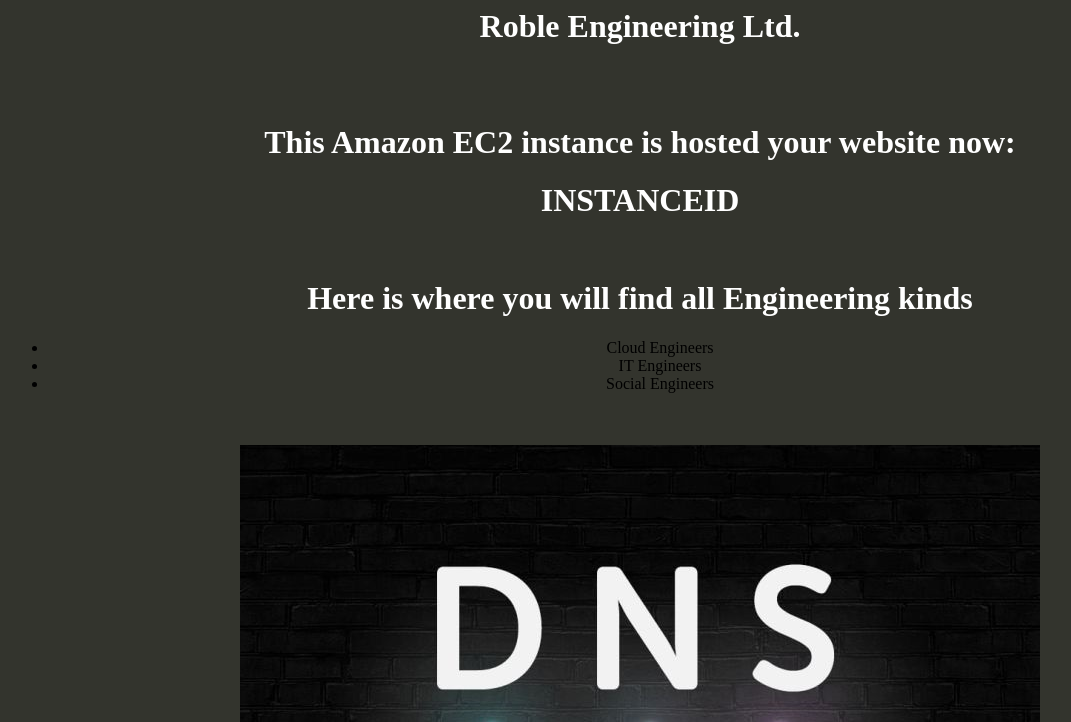
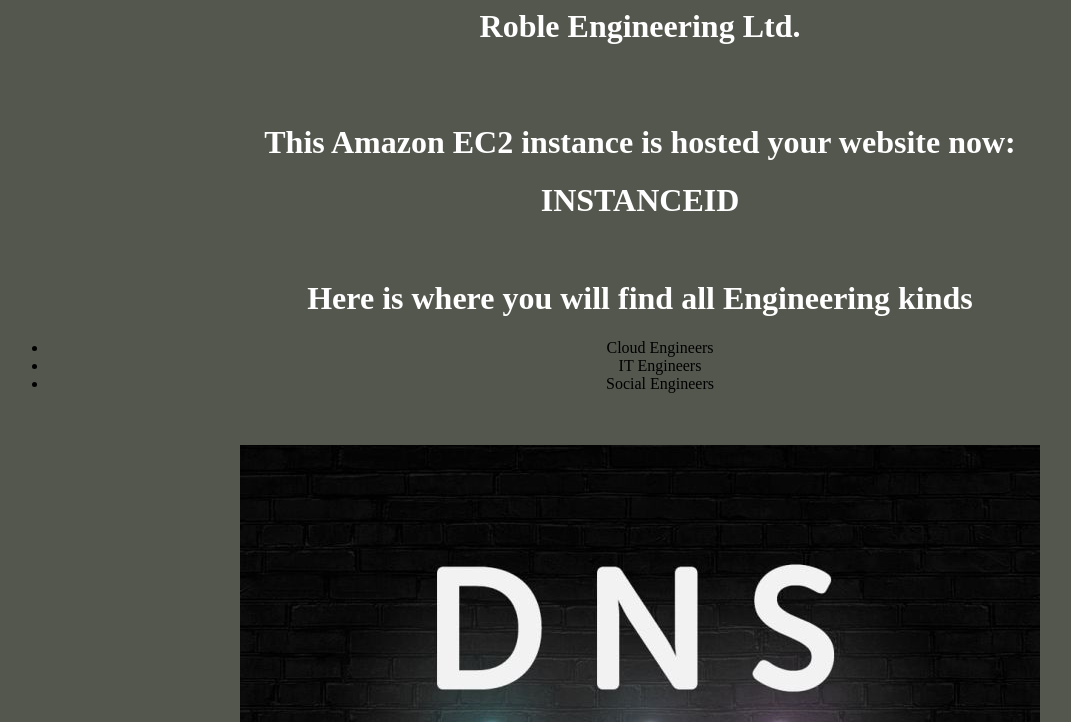
Before and after one commit to MoRoble/AWS-Projects, a plain HTML site: page Amazon-Route53/HDN-Website/index.html in a window 1280 px wide. Shown: the top 722 px of the page, without its empty margins (0-1071 px from the left). Drawn offline with Linux system fonts and the light colour scheme.

Commit message:
Update index.html

```diff
--- a/Amazon-Route53/HDN-Website/index.html
+++ b/Amazon-Route53/HDN-Website/index.html
@@ -3,7 +3,7 @@
 <title>Roble Engineering Super IT soln Homepage</title>
 <style>
 body {
-  background-color: #33342D;
+  background-color: #54574e;
 }
 h1 { color: white; }
 h1 {
```
